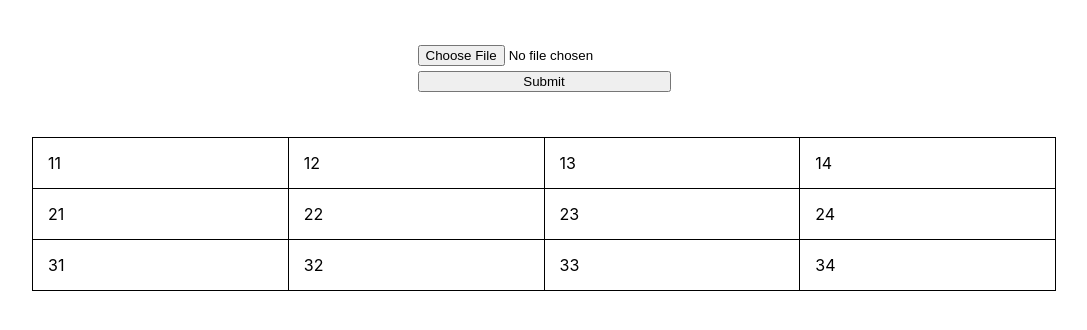
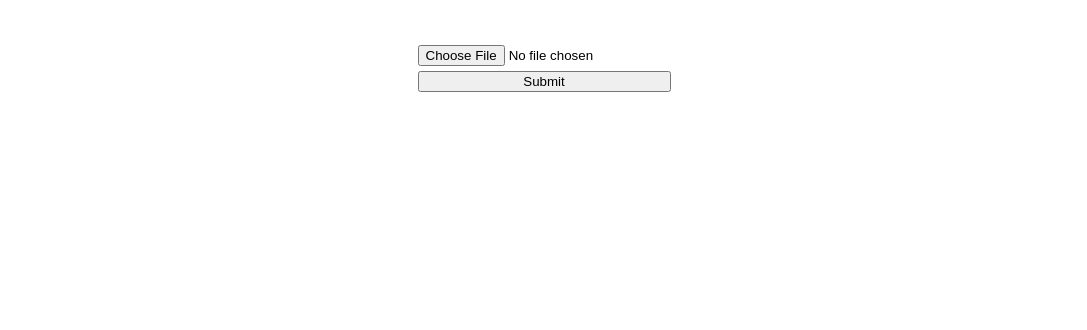
Before and after one commit to umbchackers/Judging-App, a React (Create React App) app: page / in a window 1280 px wide. Shown: the top 330 px of the page, without its empty margins (96-1183 px from the left). Built offline with nearby package versions, Linux system fonts and the light colour scheme; the HTML template or start-up script is replaced by a standard one.

Commit message:
#1: Complete file loading, add unique keys to table rows and data

```diff
--- a/src/App.js
+++ b/src/App.js
@@ -2,8 +2,6 @@ import React, { Component } from 'react';
 import './App.css';
 
 import Table from './Table/Table';
-
-const mockCSV = '11,12,13,14\n21,22,23,24\n31,32,33,34';
 
 class App extends Component {
   constructor(props) {
@@ -11,8 +9,8 @@ class App extends Component {
     this.fileInput = React.createRef();
     this.state = {
       error: '',
-      isReady: true,
-      tableData: mockCSV,
+      isReady: false,
+      tableData: '',
     };
   }
 
@@ -21,11 +19,18 @@ class App extends Component {
     event.preventDefault();
     let tableData = '';
     let file = event.target.files[0];
+    let reader = new FileReader();
 
+    reader.onload = event => {
+      tableData = reader.result;
+    };
 
-    this.setState({
-      tableData,
-    });
+    reader.onloadend = event => {
+      this.setState({
+        tableData,
+      });
+    }
+    reader.readAsText(file);
   }
 
   // Acts as a buffer between file upload and table generation
--- a/src/Table/Table.js
+++ b/src/Table/Table.js
@@ -8,9 +8,9 @@ function renderTable(data) {
     let children = [];
     let columns = rows[i].split(',');
     for (let j = 0; j < columns.length; j++) {
-      children.push(<td>{columns[j]}</td>);
+      children.push(<td key={`${i}-${j}`}>{columns[j]}</td>);
     }
-    table.push(<tr>{children}</tr>);
+    table.push(<tr key={i}>{children}</tr>);
   }
   return table;
 }
```
